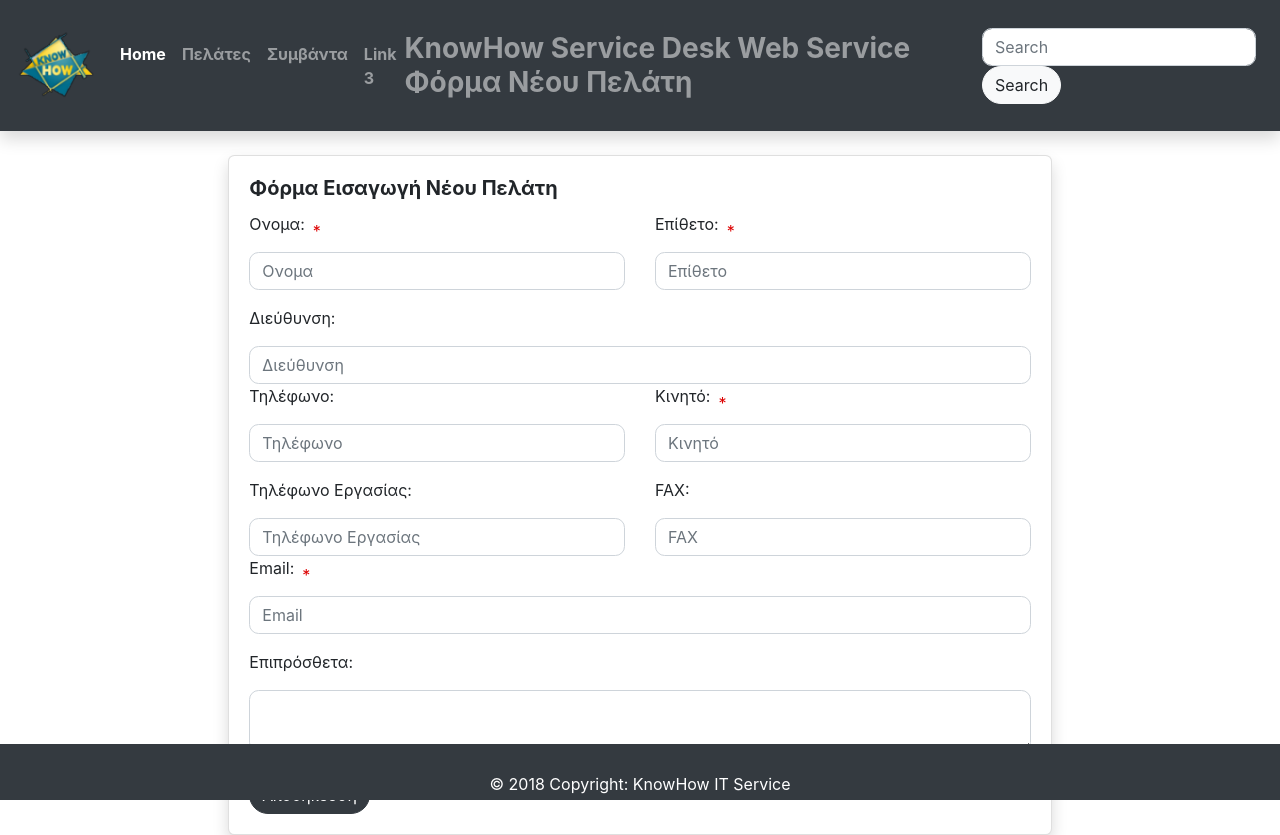
After one commit to LoneMarvel/ServiceDesk, a Flask app: page /addcustomer in a window 1280 px wide. The commit adds this page. Run offline with Flask 2, Linux system fonts and the light colour scheme; some libraries are stand-ins or nearby versions.

Commit message:
Update on ServiceDesk with Customers

```diff
--- /dev/null
+++ b/app/forms.py
@@ -0,0 +1,28 @@
+from app import app
+from app.models import Category
+from flask_wtf import FlaskForm
+from flask import Flask, render_template, flash, request
+from wtforms import StringField, TextAreaField, SelectField, SubmitField
+from wtforms.validators import DataRequired, Email
+from wtforms_sqlalchemy.fields import QuerySelectField
+
+class CustomerForm(FlaskForm):
+    firstName = StringField('Ονομα: ', validators=[DataRequired('First name Required')])
+    lastName = StringField('Επίθετο: ', validators=[DataRequired('Last Name Id Required')])
+    address = StringField('Διεύθυνση: ')
+    phone = StringField('Τηλέφωνο: ')
+    mobilePhone = StringField('Κινητό: ', validators=[DataRequired('Mobile Phone Is Required')])
+    workPhone = StringField('Τηλέφωνο Εργασίας: ')
+    faxPhone = StringField('FAX: ')
+    email = StringField('Email: ', validators=[DataRequired('Email Required'), Email('Email Is Wrong')])
+    details = TextAreaField('Επιπρόσθετα: ')
+    submit = SubmitField('Αποθήκευση')
+
+class SeekCustomerForm(FlaskForm):
+    lastName = StringField('Επίθετο: ')
+    mobilePhone = StringField('Κινητό: ')
+
+class TicketForm(FlaskForm):
+    ticketTitle = StringField('Τίτλος', validators=[DataRequired('Title Field Must Not Be Null')])
+    ticketDescr = TextAreaField('Περιγραφή')
+    ticketCat = Category.CategoryList()
--- a/app/routes.py
+++ b/app/routes.py
@@ -1,15 +1,54 @@
-from flask import Flask, render_template, url_for, redirect, request
+from flask import Flask, render_template, url_for, redirect, request, flash
 from app import app
 from app import db
-from app.models import Incidents
+from app.models import Incident, Customer
+from app.forms import CustomerForm, TicketForm, SeekCustomerForm
 
 @app.route('/')
 @app.route('/home')
 def home():
-    allIncidents = Incidents.query.all()
-    #listItems = ['1', '2', '3']
-    return render_template('dashboard.html', mainTitle='KnowHow ServiceDesk', allIncidents=allIncidents) #, allIncidents=allIncidents)
+    allIncidents = Incident.query.all()
+    return render_template('dashboard.html', mainTitle='KnowHow ServiceDesk', allIncidents=allIncidents)
 
 @app.route('/editticket/<id>')
 def EditTicket(id):
     return render_template('modifyticket.html', id=id)
+
+@app.route('/customer', methods=['GET', 'POST'])
+def customer():
+    seekFlag = 0
+    seekQuery = ''
+    noResult = ''
+    seekCustForm = SeekCustomerForm()
+    if seekCustForm.validate_on_submit():
+        print('Form Validated')
+        seekName = seekCustForm.lastName.data
+        seekMobile = seekCustForm.mobilePhone.data
+        if seekName != '':
+            seekFlag = 1
+            print(f'Name Is -> {seekName}')
+        if seekMobile != '':
+            seekFlag += 2
+            print(f'Mobile Is -> {seekMobile}')
+        if seekFlag == 1:
+            print(seekName+'%')
+            seekQuery = Customer.query.filter(Customer.lastname.like('%'+seekName+'%')).all()
+        if seekFlag == 2:
+            seekQuery = Customer.query.filter(Customer.mobile.like('%'+seekMobile+'%')).all()
+            print('Passed From Flag -> 2')
+        if seekFlag == 0:
+            seekQuery = Customer.query.all()
+        if not seekQuery:
+            noResult='No Results Found'
+        return render_template('customer.html', seekCustForm=seekCustForm, seekQuery=seekQuery, noResult=noResult)
+    return render_template('customer.html', seekCustForm=seekCustForm)
+
+@app.route('/addcustomer')
+def addcustomer():
+    custForm = CustomerForm()
+    return render_template('customerfrm.html', custForm=custForm)
+
+@app.route('/ticket', methods=['GET', 'POST'])
+def ticket():
+    ticketForm = TicketForm()
+    return render_template('ticketfrm.html', ticketForm=ticketForm)
--- /dev/null
+++ b/app/service.db.sql
@@ -0,0 +1,20 @@
+BEGIN TRANSACTION;
+INSERT INTO `transactions` VALUES (1,1,1);
+INSERT INTO `transactions` VALUES (2,2,2);
+INSERT INTO `transactions` VALUES (3,1,3);
+INSERT INTO `transactions` VALUES (4,3,4);
+INSERT INTO `transactions` VALUES (5,3,5);
+INSERT INTO `incidents` VALUES (1,'Δεν Ξεκινάει','Μετα την οθονη του BIOS δεν συνεχίζει στα Windows',1,3,'windows','2019-01-02 20:44:59.457453');
+INSERT INTO `incidents` VALUES (2,'Βλάβη Στον Σκληρό Δίσκο','Ο δίσκος έχει πολλούς bad sectors',2,2,'hard disk','2019-01-02 20:44:59.457453');
+INSERT INTO `incidents` VALUES (3,'Παραγγελία Νέου Δισκου','Εγκατάσταση Νέου Δίσκου για backup',1,2,' ','2019-01-02 20:44:59.457453');
+INSERT INTO `incidents` VALUES (4,'Δεν Συνδέεται Στο Δίκτυο','Δεν Συνδεέται στο Δίκυο ',2,3,'network','2019-01-02 20:44:59.457453');
+INSERT INTO `incidents` VALUES (5,'Σπασμένη Οθονη Κινητού','Αλλαγή Οθονης στο κινητό',3,4,'σπασμένη οθόνη','2019-01-03 10:34:47.954155');
+INSERT INTO `customers` VALUES (1,'Νικος','Ζάχος','Ιουλιανού 35','2381081221','003069321234567','00302381089123','00302381082443','n.zaxos@sasa.com',NULL);
+INSERT INTO `customers` VALUES (2,'Γιάννης','Κεφτες','Ιτεας 22','2381021333','003069431239876','00302381043221','00302381081444','g.keftes@sasa.com','');
+INSERT INTO `customers` VALUES (3,'Παύλος','Αλεξίου','Κέας 12','2381022123','00306976633221','0030238129876','00302381028776','p.aleksiou@sasa.com','');
+INSERT INTO `categories` VALUES (1,'-');
+INSERT INTO `categories` VALUES (2,'Hardware');
+INSERT INTO `categories` VALUES (3,'Software');
+INSERT INTO `categories` VALUES (4,'Τηλεφωνία');
+INSERT INTO `categories` VALUES (5,'Αλλο');
+COMMIT;
--- /dev/null
+++ b/app/static/css/style.css
@@ -0,0 +1,28 @@
+.rounded {
+     border-radius:0.4rem!important;
+ }
+ .frmRounded {
+      border-radius:0.6rem!important;
+  }
+ .btn-href {
+     border-radius: 30px;
+ }
+ .btn-href:hover {
+   font-weight: normal;
+ }
+ a {
+   color: #4E4E4E;
+   font-weight: bold;
+ }
+ a:hover {
+   color: #4E4E4E;
+   font-weight: bold;
+   text-decoration: none;
+ }
+ .form-group.required .control-label:after {
+  color: #d00;
+  content: "*";
+  position: absolute;
+  margin-left: 8px;
+  top:7px;
+}
--- /dev/null
+++ b/app/templates/customerfrm.html
@@ -0,0 +1,74 @@
+{% extends 'layout.html' %}
+{% block title %}KnowHow Customer Form{% endblock %}
+{% block navTitle %}KnowHow Service Desk Web Service Φόρμα Νέου Πελάτη{% endblock %}
+{% block content %}
+<div class="row">
+  <div class="col-2"></div>
+  <div class="col-8">
+    <div class="card shadow rounded">
+      <div class="card-body"><h5 class="card-title"><strong>Φόρμα Εισαγωγή Νέου Πελάτη</strong></h5>
+        <form method="POST" role="form">
+          {{ custForm.csrf_token }}
+          <div class="row">
+            <div class="col-lg form-group required"><label for="firstname" class="control-label">{{ custForm.firstName.label }}</label>
+              <input type="text" class="form-control frmRounded" name="firstName" id="firstName" placeholder="Ονομα">
+                {% for error in custForm.firstName.errors %}
+                  <div class="alert alert-warning" role="alert">{{ error }}</div>
+                {% endfor %}
+            </div>
+            <div class="col-lg form-group required"><label for="lastname" class="control-label">{{ custForm.lastName.label }}</label>
+              <input type="text" class="form-control frmRounded" name="lastName" id="lastName" placeholder="Επίθετο">
+              {% for error in custForm.lastName.errors %}
+                <div class="alert alert-warning" role="alert">{{ error }}</div>
+              {% endfor %}
+            </div>
+          </div>
+          <div class="row">
+            <div class="col"><label for="address">{{ custForm.address.label }}</label>
+              <input type="text" class="form-control frmRounded" name="address" id="address" placeholder="Διεύθυνση">
+            </div>
+          </div>
+          <div class="row">
+            <div class="col"><label for="phone">{{ custForm.phone.label }}</label>
+              <input type="text" class="form-control frmRounded" name="phone" id="phone" placeholder="Τηλέφωνο">
+            </div>
+            <div class="col form-group required"><label for="mobilePhone" class="control-label">{{ custForm.mobilePhone.label }}</label>
+              <input type="text" class="form-control frmRounded" id="name" placeholder="Κινητό">
+              {% for error in custForm.mobilePhone.errors %}
+                <div class="alert alert-warning" role="alert">{{ error }}</div>
+              {% endfor %}
+            </div>
+          </div>
+          <div class="row">
+            <div class="col"><label for="workPhone">{{ custForm.workPhone.label }}</label>
+              <input type="text" class="form-control frmRounded" name="workPhone" id="workPhone" placeholder="Τηλέφωνο Εργασίας">
+            </div>
+            <div class="col"><label for="faxPhone">{{ custForm.faxPhone.label }}</label>
+              <input type="text" class="form-control frmRounded" name="faxPhone" id="faxPhone" placeholder="FAX">
+            </div>
+          </div>
+          <div class="row">
+            <div class="col-lg form-group required"><label for="email" class="control-label">{{ custForm.email.label }}</label>
+              <input type="text" class="form-control frmRounded" name="email" id="email" placeholder="Email">
+              {% for error in custForm.email.errors %}
+                <div class="alert alert-warning" role="alert">{{ error }}</div>
+              {% endfor %}
+            </div>
+          </div>
+          <div class="row">
+            <div class="col-lg"><label for="details">{{ custForm.details.label }}</label>
+              <textarea class="form-control frmRounded" name="details" id="details"></textarea>
+            </div>
+          </div>
+          <br />
+          <div class="row">
+            <div class="col-lg">
+              <input type="submit" class="btn btn-dark btn-href" value="Αποθήκευση" name="submit">
+            </div>
+          </div>
+        </form>
+      </div>
+    </div>
+  </div>
+</div>
+{% endblock %}
--- a/app/templates/layout.html
+++ b/app/templates/layout.html
@@ -7,7 +7,8 @@
   <link rel="shortcut icon" href="{{ url_for('static', filename='images/favicon.ico') }}" type="image/icon" />
   <link rel="stylesheet" href="{{ url_for('static', filename='css/all.css') }}">
   <link rel="stylesheet" href="{{ url_for('static', filename='css/bootstrap.min.css') }}">
-  <title>{{ mainTitle }}</title>
+  <link rel="stylesheet" href="{{ url_for('static', filename='css/style.css') }}">
+  <title>{% block title %}{% endblock %}</title>
 </head>
 <body>
   <nav class="shadow navbar navbar-expand-lg navbar-dark bg-dark">
@@ -18,24 +19,24 @@
         <a class="nav-link" href="/home">Home <span class="sr-only">(current)</span></a>
       </li>
       <li class="nav-item">
-        <a class="nav-link" href="#">Link</a>
+        <a class="nav-link" href="/customer">Πελάτες</a>
       </li>
       <li class="nav-item">
-        <a class="nav-link" href="#">Link 2</a>
+        <a class="nav-link" href="/ticket">Συμβάντα</a>
       </li>
       <li class="nav-item">
         <a class="nav-link" href="#">Link 3</a>
       </li>
     </ul>
-    <span class="navbar-text mr-auto"><p class="text-center"><h3><strong>KnowHow Service Desk Web Service</strong></h3></p></span>
+    <span class="navbar-text mr-auto"><p class="text-center"><h3><strong>{% block navTitle %}{% endblock %}</strong></h3></p></span>
     <form class="form-inline my-2 my-lg-0">
-      <input class="form-control mr-sm-2" type="search" placeholder="Search" aria-label="Search">
-      <button class="btn btn-light btn-outline my-2 my-sm-0" type="submit">Search</button>
+      <input class="form-control mr-sm-2 frmRounded" type="search" placeholder="Search" aria-label="Search">
+      <button class="btn btn-light btn-outline my-2 my-sm-0 btn-href" type="submit">Search</button>
     </form>
   </div>
   </nav>
   <br />
-  <div class="container">
+  <div class="container-fluid">
     {% block content %}{% endblock %}
   </div>
   <footer class="page-footer bg-dark font-small stylish-color-dark pt-4 fixed-bottom">
--- /dev/null
+++ b/app/templates/regcust.html
@@ -0,0 +1,4 @@
+{% extends 'layout.html' %}
+{% block content %}
+  <h5>Name Is {{ name }}</h5>
+{% endblock %}
```
Also changed, not shown: app/models.py (+69 -5 lines), app/templates/customer.html (added, +70 -0 lines), app/templates/dashboard.html (+10 -7 lines), app/templates/layout-Test.html (+13 -5 lines), app/templates/ticketfrm.html (added, +40 -0 lines), app/service.db, app/service_bck.db (added).
